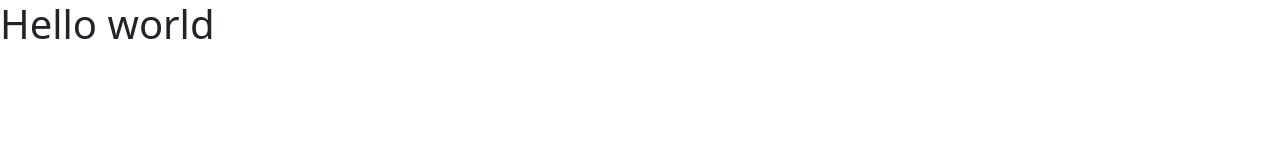
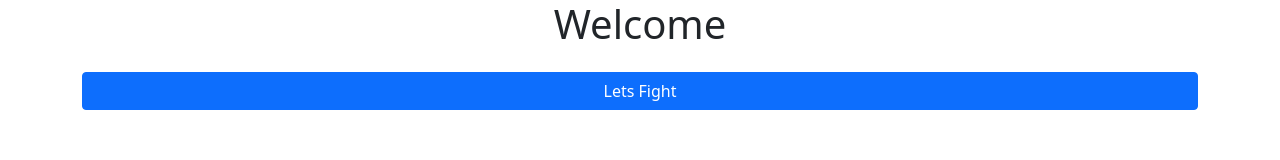
Before and after one commit to Chayvw/anime_showdown, a plain HTML site: page index.html in a window 1280 px wide. Drawn offline with nearby package versions, Linux system fonts and the light colour scheme.

Commit message:
added id to div tag to make sure onClick function works

```diff
--- a/app.js
+++ b/app.js
@@ -1,4 +1,11 @@
 // connecting jQuery
 $(document).ready(function(){
-    console.log("jQuery is working")
+    // checking connection in the browser
+    // console.log("jQuery is working")
+
+    // here we use jQuery to select the button via the ID with #getStarted
+    $("#getStarted").on("click", function(){
+        console.log("you've clicked the button")
+    })
+
 })
--- a/index.html
+++ b/index.html
@@ -1,18 +1,32 @@
 <!DOCTYPE html>
 <html lang="en">
+
 <head>
     <meta charset="UTF-8">
     <meta name="viewport" content="width=device-width, initial-scale=1.0">
     <title>Document</title>
     <link rel="stylesheet" href="./style.css">
-    <link href="https://cdn.jsdelivr.net/npm/bootstrap@5.0.0-beta3/dist/css/bootstrap.min.css" rel="stylesheet" integrity="sha384-eOJMYsd53ii+scO/bJGFsiCZc+5NDVN2yr8+0RDqr0Ql0h+rP48ckxlpbzKgwra6" crossorigin="anonymous">
-    <script
-  src="https://code.jquery.com/jquery-3.6.0.min.js"
-  integrity="sha256-/xUj+3OJU5yExlq6GSYGSHk7tPXikynS7ogEvDej/m4="
-  crossorigin="anonymous"></script>
+    <link href="https://cdn.jsdelivr.net/npm/bootstrap@5.0.0-beta3/dist/css/bootstrap.min.css" rel="stylesheet"
+        integrity="sha384-eOJMYsd53ii+scO/bJGFsiCZc+5NDVN2yr8+0RDqr0Ql0h+rP48ckxlpbzKgwra6" crossorigin="anonymous">
+    <script src="https://code.jquery.com/jquery-3.6.0.min.js"
+        integrity="sha256-/xUj+3OJU5yExlq6GSYGSHk7tPXikynS7ogEvDej/m4=" crossorigin="anonymous"></script>
 </head>
+
 <body>
-    <h1 class="heading">Hello world</h1>
+    <div class="container">
+        <div class="row">
+            <div class="d-grid gap-2">
+                <h1 class="heading">Welcome</h1>
+                <div class="d-grid gap-2"></div>
+                <button class="btn btn-primary" type="button" id="getStarted">Lets Fight</button>
+            </div>
+            </div>
+
+        </div>
+
+    </div>
+
 </body>
 <script src="./app.js"></script>
+
 </html>
--- a/style.css
+++ b/style.css
@@ -1,3 +1,3 @@
-/* .heading{
-    font-style: initial;
-} */
+.heading{
+    text-align: center;
+}
```
